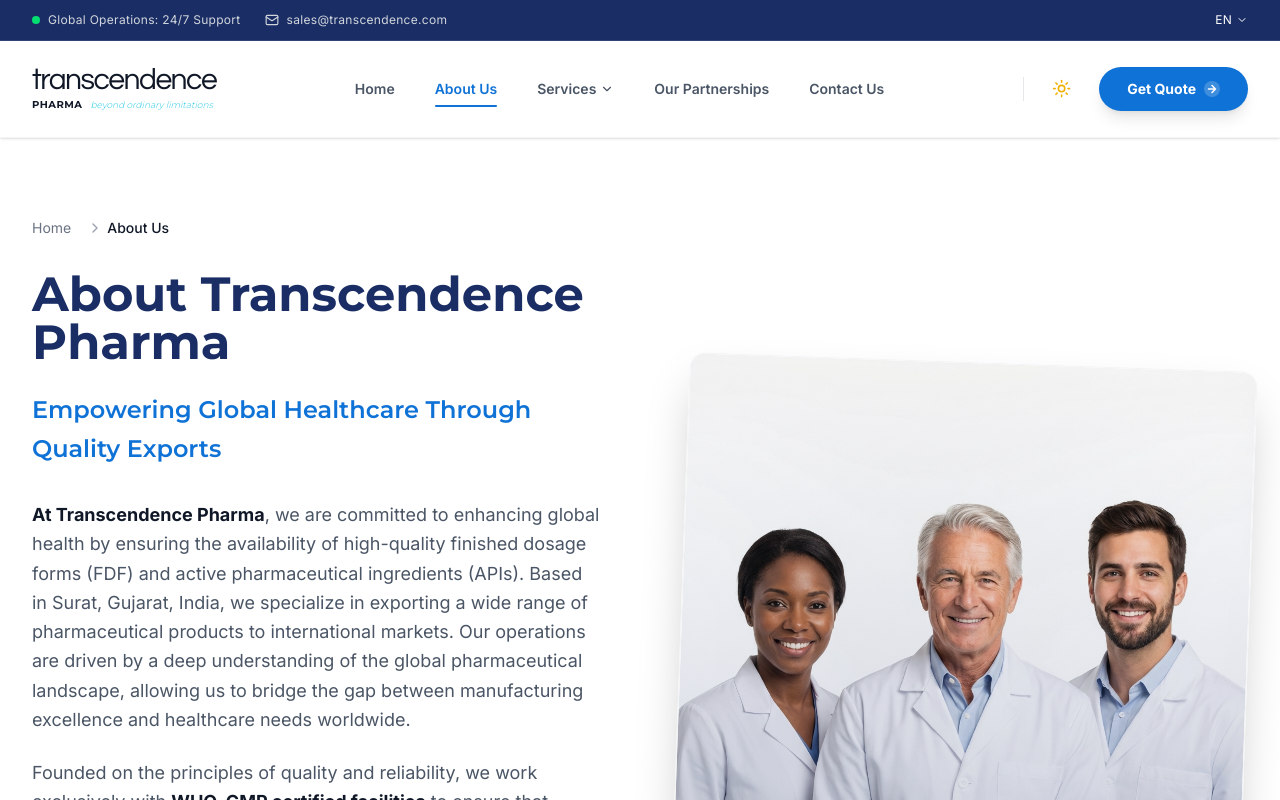
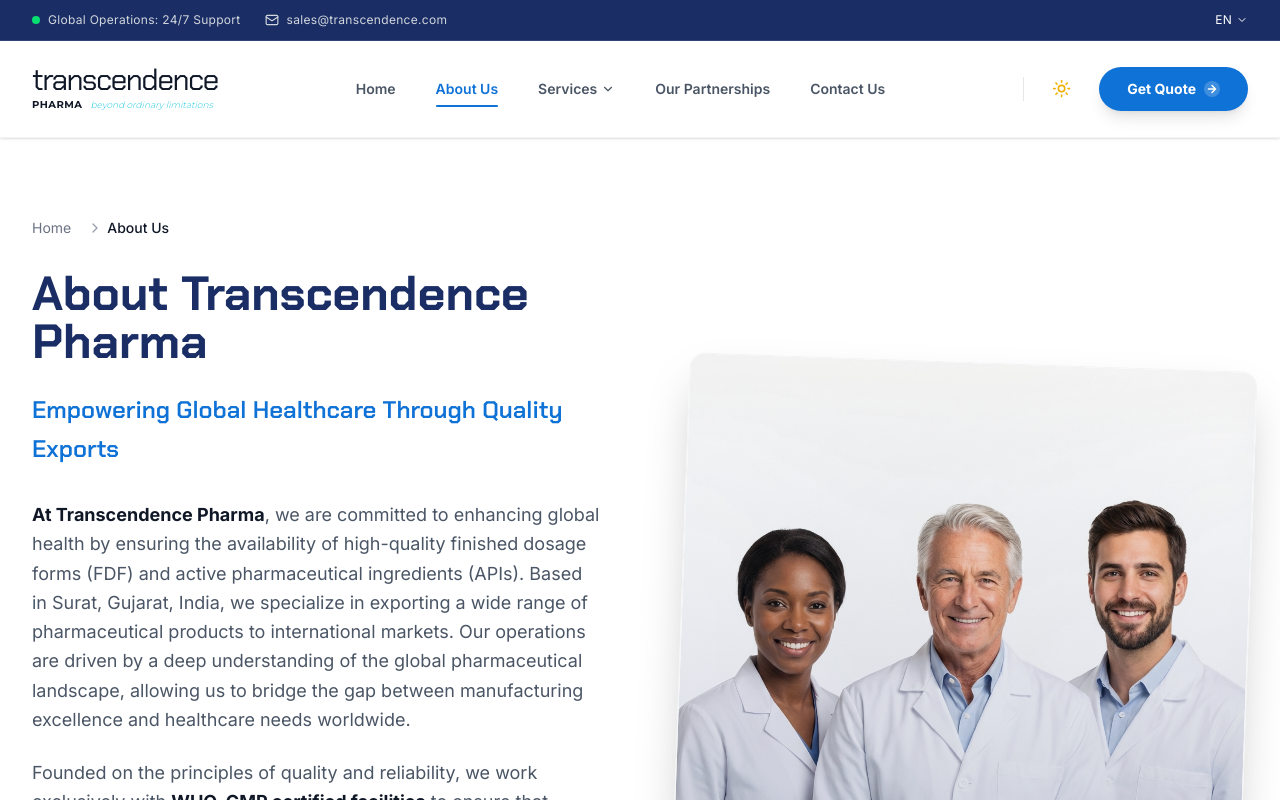
Before and after one commit to parthsinghblaze/medical, a Next.js app: page /about-us in a window 1280 px wide. Shown: the top 800 px of the page. Built offline with nearby package versions, Linux system fonts and the light colour scheme.

Commit message:
Added href links to service offerings and integrated react-countup for animated statistics

```diff
--- a/src/app/globals.css
+++ b/src/app/globals.css
@@ -19,6 +19,7 @@
   --font-sans: var(--font-inter);
   --font-display: var(--font-montserrat);
   --font-questrial: var(--font-questrial);
+  --font-chakra: var(--font-chakra-petch);
 }
 
 @utility font-display {
@@ -27,6 +28,10 @@
 
 @utility font-questrial {
   font-family: var(--font-questrial);
+}
+
+@utility font-chakra {
+  font-family: var(--font-chakra);
 }
 
 :root {
@@ -48,3 +53,12 @@
   background: var(--color-background-dark);
   color: var(--color-text-dark);
 }
+
+h1,
+h2,
+h3,
+h4,
+h5,
+h6 {
+  font-family: var(--font-chakra);
+}
--- a/src/app/layout.tsx
+++ b/src/app/layout.tsx
@@ -1,4 +1,4 @@
-import { Inter, Montserrat, Questrial } from 'next/font/google';
+import { Inter, Montserrat, Questrial, Chakra_Petch } from 'next/font/google';
 import "./globals.css";
 import { ThemeProvider } from "../components/ThemeProvider";
 
@@ -21,6 +21,13 @@
     display: 'swap',
 });
 
+const chakraPetch = Chakra_Petch({
+    weight: ['300', '400', '500', '600', '700'],
+    subsets: ['latin'],
+    variable: '--font-chakra-petch',
+    display: 'swap',
+});
+
 export const metadata = {
     title: 'Transcendence Pharma - Experts In Global Pharmaceuticals Exports',
     description: 'Delivering top-notch medications to partners across the globe. Reliable. Compliant. Efficient.',
@@ -32,7 +39,7 @@
     children: React.ReactNode;
 }) {
     return (
-        <html lang="en" className={`${inter.variable} ${montserrat.variable} ${questrial.variable}`} suppressHydrationWarning>
+        <html lang="en" className={`${inter.variable} ${montserrat.variable} ${questrial.variable} ${chakraPetch.variable}`} suppressHydrationWarning>
             <body className="font-sans antialiased text-text-light dark:text-text-dark bg-background-light dark:bg-background-dark transition-colors duration-300">
                 <ThemeProvider
                     attribute="class"
--- a/src/components/Footer.tsx
+++ b/src/components/Footer.tsx
@@ -14,7 +14,7 @@
                     <div className="lg:col-span-5 space-y-6">
                         {/* Logo Area */}
                         <Link href="/" className="flex flex-col justify-center cursor-pointer group no-underline">
-                            <h1 className="text-3xl font-questrial text-gray-900 dark:text-white leading-[0.9] tracking-tighter lowercase">
+                            <h1 className="text-3xl text-gray-900 dark:text-white leading-[0.9] tracking-tighter lowercase">
                                 transcendence
                             </h1>
                             <div className="flex gap-2 items-baseline mt-1">
--- a/src/components/Header.tsx
+++ b/src/components/Header.tsx
@@ -52,7 +52,7 @@
                     <div className="flex justify-between items-center h-24">
                         {/* Logo Area */}
                         <Link href="/" className="flex-shrink-0 flex flex-col justify-center cursor-pointer group no-underline">
-                            <h1 className="text-2xl sm:text-3xl font-questrial text-gray-900 dark:text-white leading-[0.9] tracking-tighter lowercase">
+                            <h1 className="text-2xl sm:text-3xl text-gray-900 dark:text-white leading-[0.9] tracking-tighter lowercase">
                                 transcendence
                             </h1>
                             <div className="flex gap-2 items-baseline mt-1">
```
